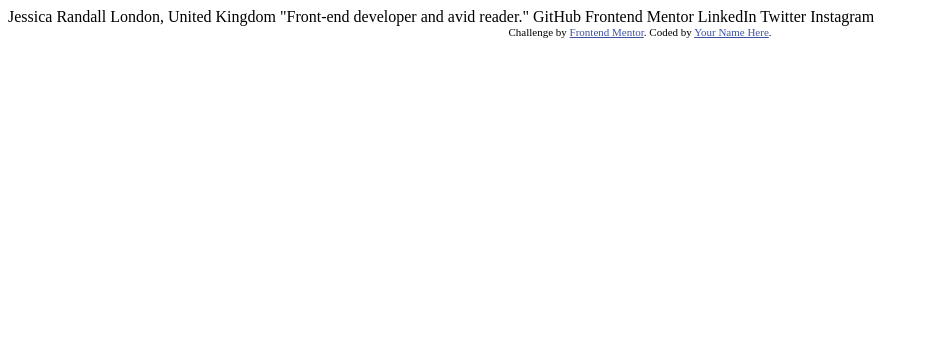
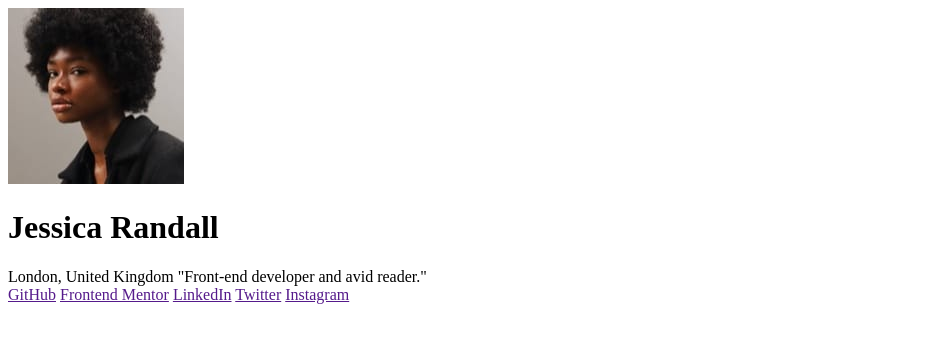
Before and after one commit to xirb22/social-links-profile-main, a plain HTML site: page index.html in a window 1280 px wide. Shown: the whole page, without its empty margins (0-929 px from the left). Drawn offline with Linux system fonts and the light colour scheme.

Commit message:
Wrote initial markup

```diff
--- a/index.html
+++ b/index.html
@@ -8,27 +8,19 @@
 
   <title>Frontend Mentor | Social links profile</title>
 
-  <!-- Feel free to remove these styles or customise in your own stylesheet 👍 -->
-  <style>
-    .attribution { font-size: 11px; text-align: center; }
-    .attribution a { color: hsl(228, 45%, 44%); }
-  </style>
 </head>
 <body>
+  <img src="assets/images/avatar-jessica.jpeg" alt="Jessica Randall's profile picture">
+  <h1>Jessica Randall</h1>
+  <span class="location">London, United Kingdom</span>
+  <span class="description">"Front-end developer and avid reader."</span>
+  <div class="links">
+    <a href="">GitHub</a>
+    <a href="">Frontend Mentor</a>
+    <a href="">LinkedIn</a>
+    <a href="">Twitter</a>
+    <a href="">Instagram</a>
+  </div>
 
-  Jessica Randall
-  London, United Kingdom
-  "Front-end developer and avid reader."
-
-  GitHub
-  Frontend Mentor
-  LinkedIn
-  Twitter
-  Instagram
-
-  <div class="attribution">
-    Challenge by <a href="https://www.frontendmentor.io?ref=challenge" target="_blank">Frontend Mentor</a>.
-    Coded by <a href="#">Your Name Here</a>.
-  </div>
 </body>
 </html>
```
Also changed, not shown: style.css (added).
